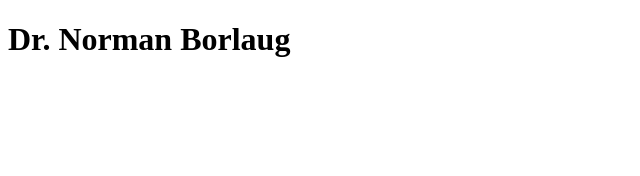
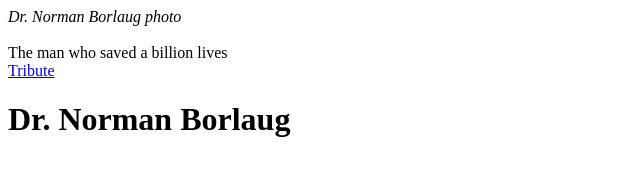
Before and after one commit to salinemichaels19/Build-a-Tribute-Page, a plain HTML site: page index.html in a window 1280 px wide. Shown: the whole page, without its empty margins (0-640 px from the left). Drawn offline with Linux system fonts and the light colour scheme.

Commit message:
Add changes

```diff
--- a/index.html
+++ b/index.html
@@ -1,9 +1,12 @@
 <!DOCTYPE html>
 <html lang='en'>
-<head>
-    <meta charset="UTF-8" />
-    <h1>Dr. Norman Borlaug</h1>
-    <title></title>
-    <meta name="viewport" content="width=device-width, initial-scale=1.0" />
-    <link rel="stylesheet" href="styles.css">
-  </head>
+<link rel="stylesheet" href="styles.css">
+<main id="main">
+<div id="img-div">
+  <figcaption  id="img-caption"><em>Dr. Norman Borlaug  photo</em></figcaption>
+<img id="image">
+<article id="tribute-info">The man who saved a billion lives</article>
+<a id="tribute-link"   href="The man who saved a billion lives"  target="_blank">Tribute</a>
+</main>
+<h1 id="title">Dr. Norman  Borlaug</h1>
+</html>
```
